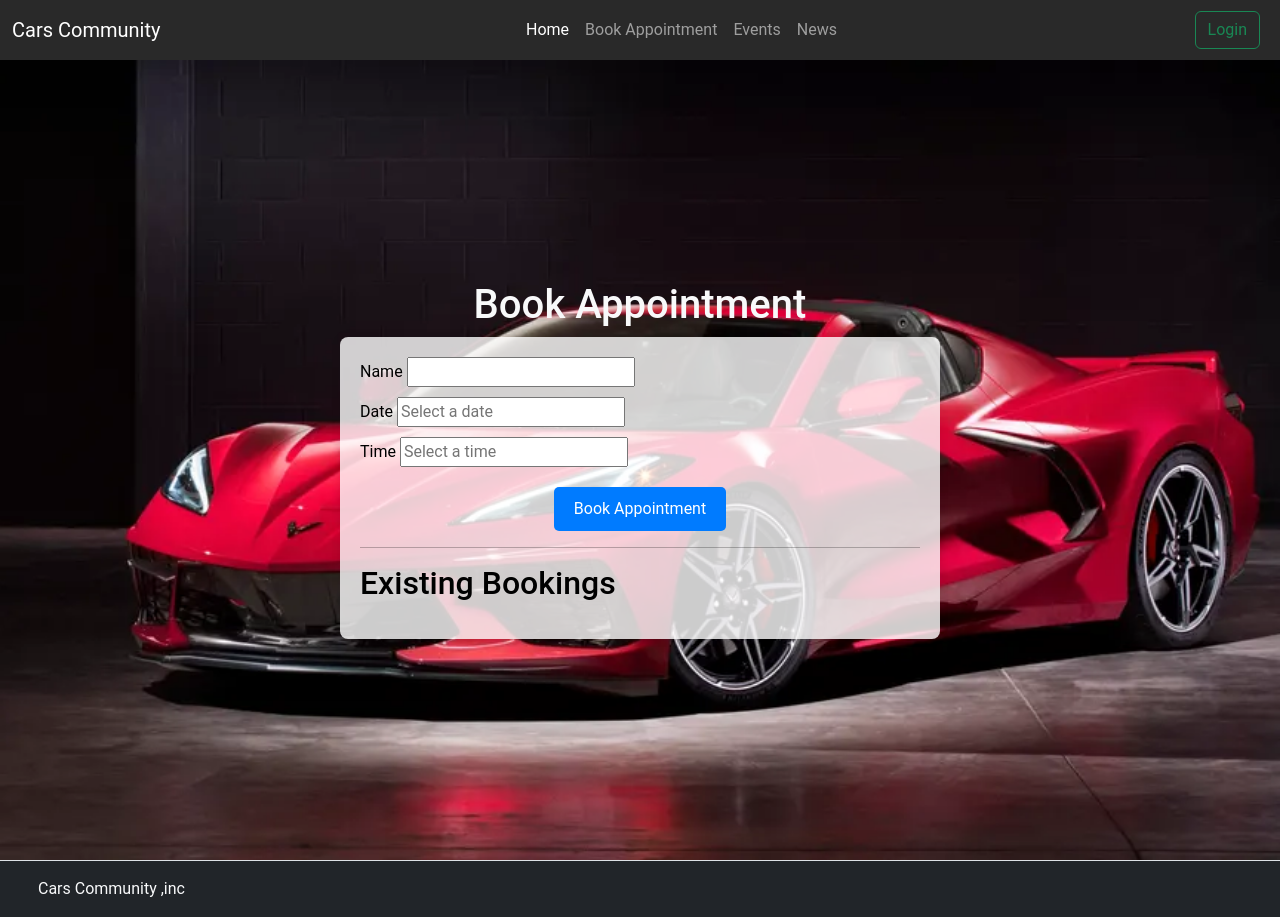
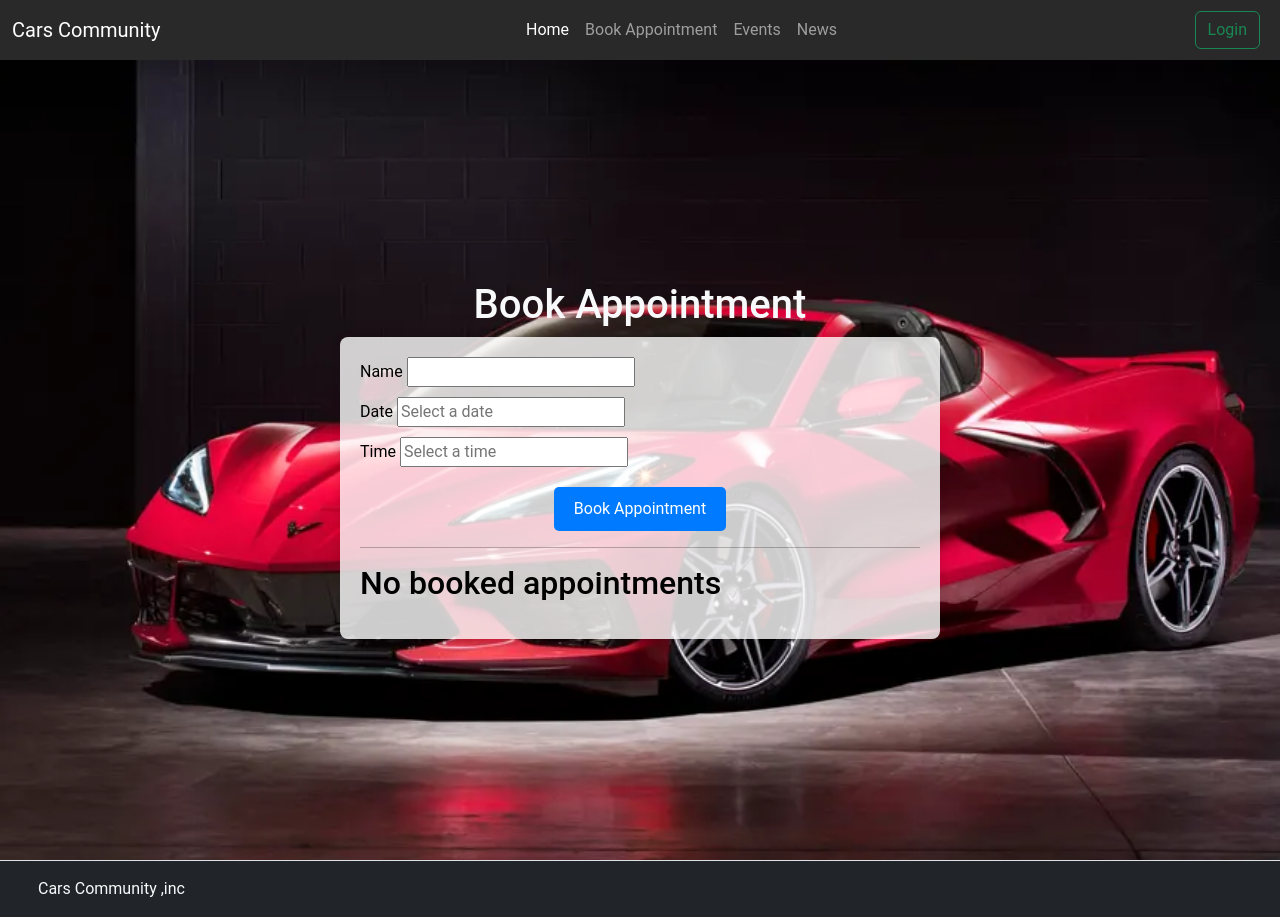
Before and after one commit to bassem620/Cars-Community-Frontend, a React (Create React App) app: page /book-appointment in a window 1280 px wide. Built offline with nearby package versions, Linux system fonts and the light colour scheme.

Commit message:
book edit

```diff
--- a/src/pages/BookAppointment.jsx
+++ b/src/pages/BookAppointment.jsx
@@ -75,7 +75,7 @@ const BookAppointment = () => {
                 {error && <p style={{ color: 'red' }}>{error}</p>}
                 <hr />
                 {/* My Appointments */}
-                <h2>Existing Bookings</h2>
+                <h2>{existingBookings.length > 0 ? "Existing Bookings" : "No booked appointments"}</h2>
                 <ul>
                 {
                     existingBookings?.map((booking, index) => (
```
